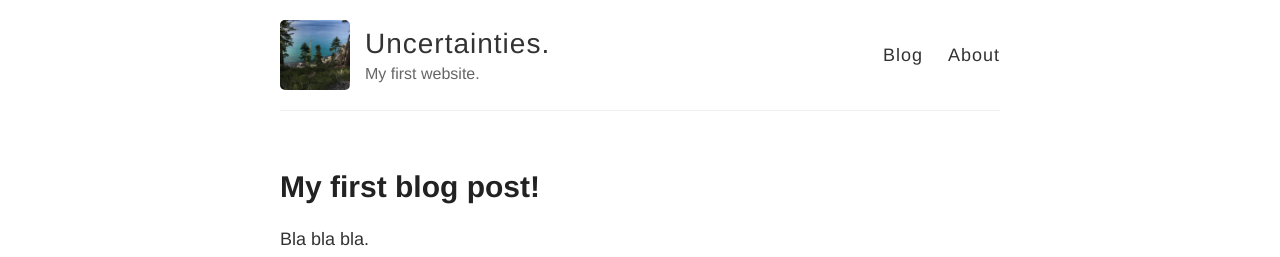
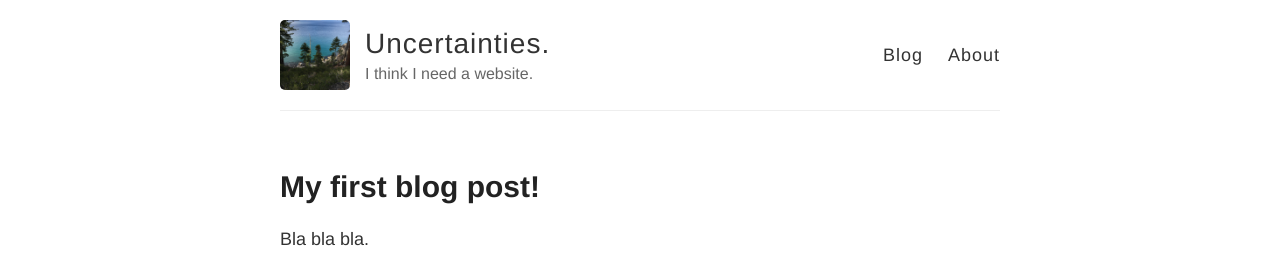
Before and after one commit to XiaoxiaoWang87/xiaoxiaowang87.github.io, a Jekyll site: the page built from index.html, in a window 1280 px wide. Shown: the top 257 px of the page. Built offline with Jekyll 4.4.1, drawn with Linux system fonts in a browser that asks for light colours.

Commit message:
first blog posts

```diff
--- a/_config.yml
+++ b/_config.yml
@@ -6,7 +6,7 @@
 name: Uncertainties.
 
 # Short bio or description (displayed in the header)
-description: My first website. #Data, and those biases we like to ignore
+description: I think I need a website.
 
 # URL of your avatar or profile pic (you could use your GitHub profile pic)
 avatar: /images/IMG_0530.jpg #https://raw.githubusercontent.com/barryclark/jekyll-now/master/images/jekyll-logo.png
```
